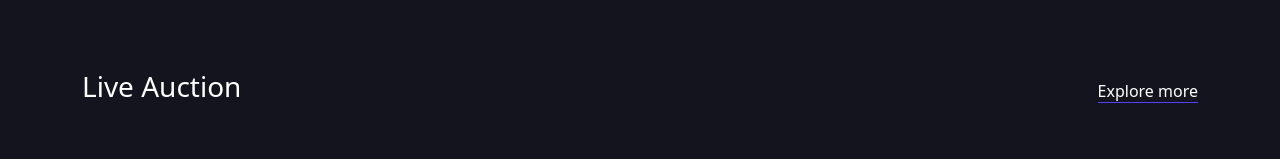
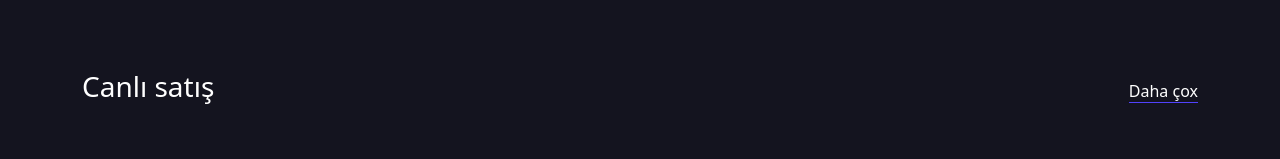
Before and after one commit to Safa002/nft-website-react, a React (Create React App) app: page /home in a window 1280 px wide. Shown: the part 587-746 px from the top of the page. Built offline with nearby package versions, Linux system fonts and the light colour scheme.

Commit message:
Update LiveAuction.jsx

```diff
--- a/src/components/ui/Live-auction/LiveAuction.jsx
+++ b/src/components/ui/Live-auction/LiveAuction.jsx
@@ -14,9 +14,9 @@ const LiveAuction = () => {
         <Row>
           <Col lg="12" className="mb-5">
             <div className="live__auction__top d-flex align-items-center justify-content-between ">
-              <h3>Live Auction</h3>
+              <h3>Canlı satış</h3>
               <span>
-                <Link to="/market">Explore more</Link>
+                <Link to="/market">Daha çox</Link>
               </span>
             </div>
           </Col>
```
